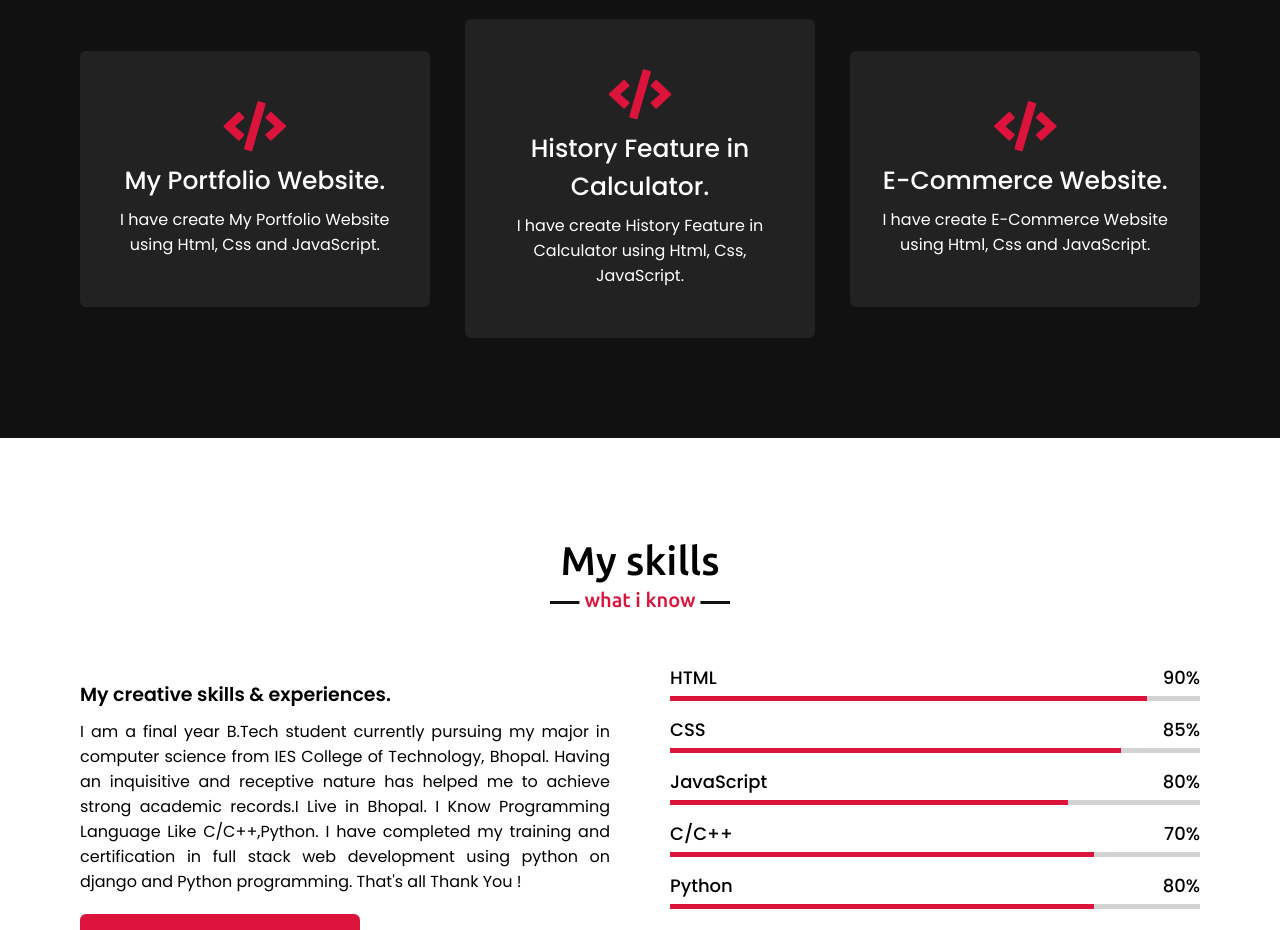
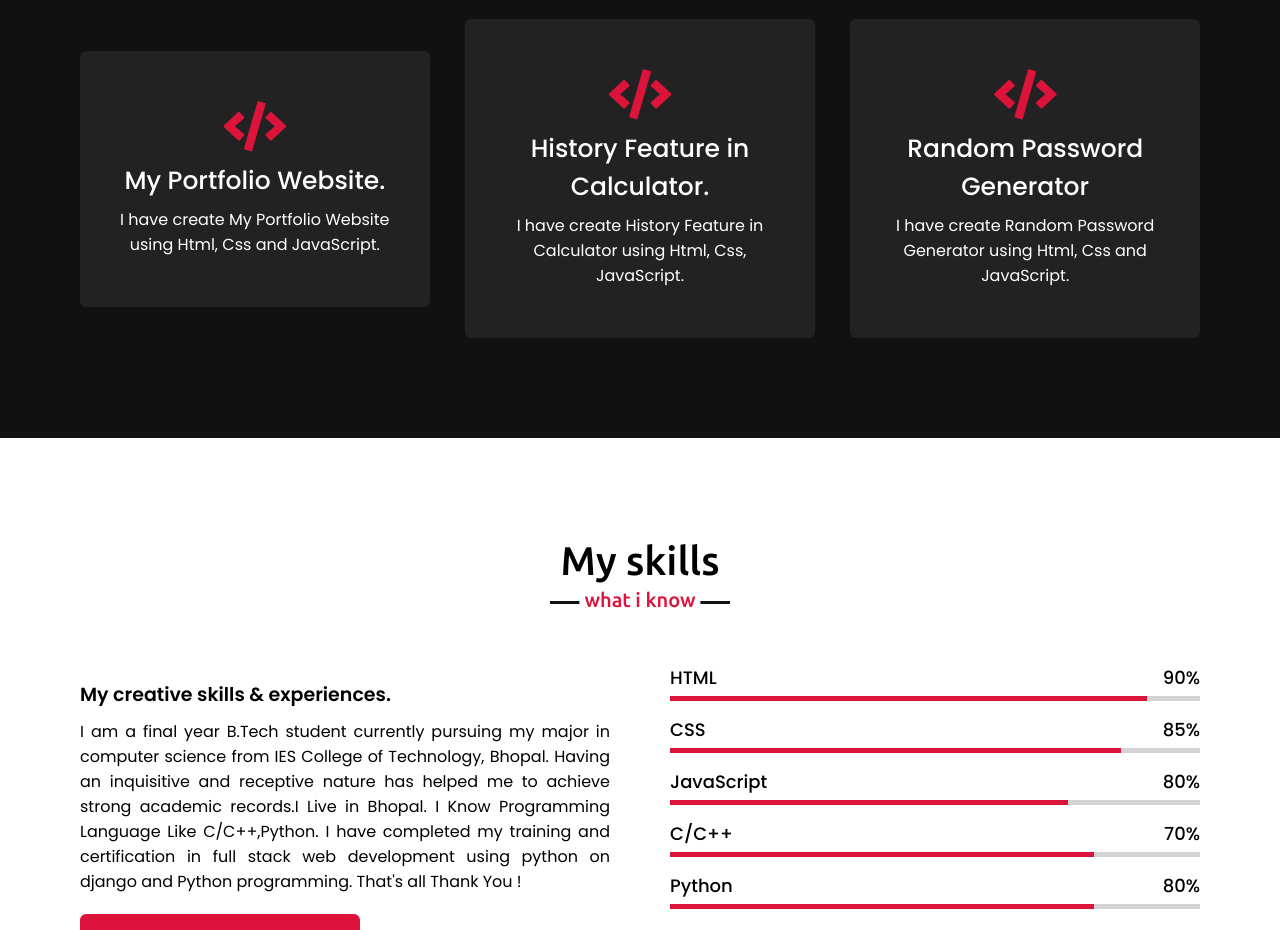
Before and after one commit to immunnapandit/munnapandit.github.io, a plain HTML site: page index.html in a window 1280 px wide. Shown: the part 1740-2670 px from the top of the page. Drawn offline with nearby package versions, Linux system fonts and the light colour scheme.

Commit message:
Update index.html
 changes

```diff
--- a/index.html
+++ b/index.html
@@ -85,8 +85,8 @@
             <div class="card">
                 <div class="box">
                     <i class="fas fa-code"></i>
-                    <div class="text">E-Commerce Website.</div>
-                    <p>I have create E-Commerce Website using Html, Css and JavaScript.</p>
+                    <div class="text">Random Password Generator</div>
+                    <p>I have create Random Password Generator using Html, Css and JavaScript.</p>
                 </div>
             </div>
            </div>
```
